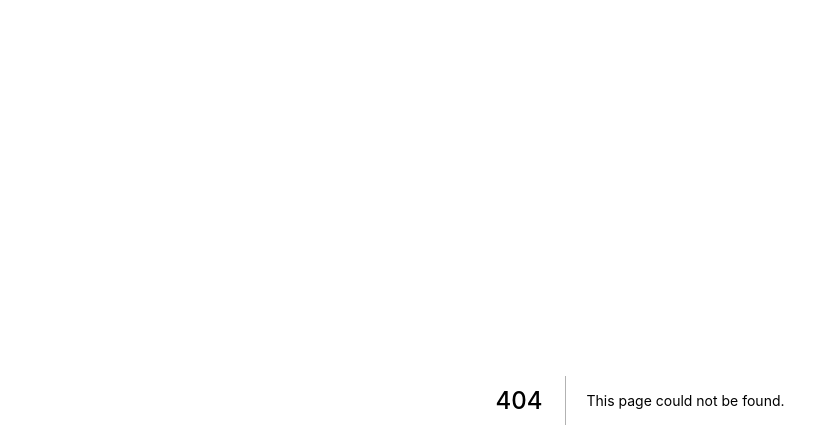
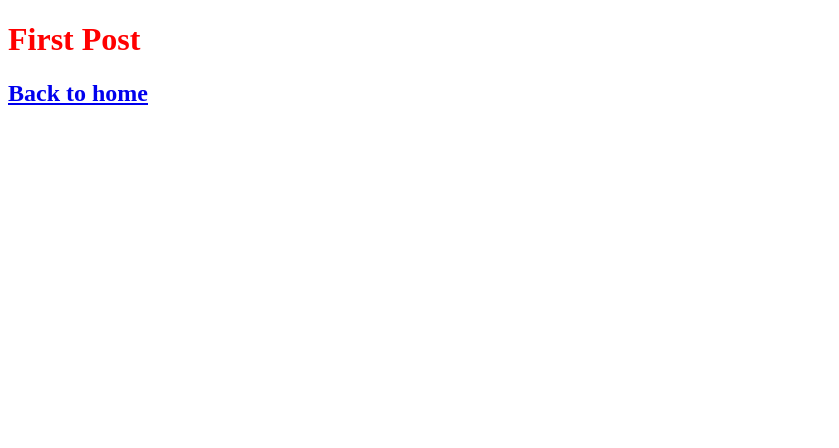
Before and after one commit to adrayv/coffee, a Next.js app: page /posts/first-post in a window 1280 px wide. Before the commit this address had no page. Shown: the top 448 px of the page, without its empty margins (0-839 px from the left). Built offline with nearby package versions, Linux system fonts and the light colour scheme.

Commit message:
added styling and linking

```diff
--- a/package.json
+++ b/package.json
@@ -35,9 +35,11 @@
   "dependencies": {
     "next": "^9.4.4",
     "react": "^16.13.1",
-    "react-dom": "^16.13.1"
+    "react-dom": "^16.13.1",
+    "styled-components": "^5.1.1"
   },
   "devDependencies": {
+    "babel-plugin-styled-components": "^1.10.7",
     "husky": "^4.2.5",
     "lint-staged": "^10.2.6",
     "prettier": "^2.0.5",
--- /dev/null
+++ b/pages/_document.js
@@ -0,0 +1,29 @@
+import Document from 'next/document';
+import { ServerStyleSheet } from 'styled-components';
+
+export default class MyDocument extends Document {
+  static async getInitialProps(ctx) {
+    const sheet = new ServerStyleSheet();
+    const originalRenderPage = ctx.renderPage;
+
+    try {
+      ctx.renderPage = () =>
+        originalRenderPage({
+          enhanceApp: App => props => sheet.collectStyles(<App {...props} />),
+        });
+
+      const initialProps = await Document.getInitialProps(ctx);
+      return {
+        ...initialProps,
+        styles: (
+          <>
+            {initialProps.styles}
+            {sheet.getStyleElement()}
+          </>
+        ),
+      };
+    } finally {
+      sheet.seal();
+    }
+  }
+}
--- a/pages/index.js
+++ b/pages/index.js
@@ -9,7 +9,9 @@ const Home = () => (
     <Nav />
 
     <div className="hero">
-      <h1 className="title">Learn Next!</h1>
+      <h1 className="title">
+        Learn <Link href="/posts/first-post">Next!</Link>
+      </h1>
       <p className="description">
         To get started, edit <code>pages/index.js</code> and save to reload.
       </p>
@@ -38,6 +40,8 @@ const Home = () => (
         </Link>
       </div>
     </div>
+
+    <img src="/vercel.svg" alt="Vercel Logo" className="logo" />
 
     <style jsx>{`
       .hero {
--- /dev/null
+++ b/pages/posts/first-post.js
@@ -0,0 +1,24 @@
+import React from 'react';
+import Link from 'next/link';
+import Head from 'next/head';
+import styled from 'styled-components';
+
+const Text = styled.h1`
+  color: red;
+`;
+
+export default function FirstPost() {
+  return (
+    <>
+      <Head>
+        <title>first post</title>
+      </Head>
+      <Text>First Post</Text>
+      <h2>
+        <Link href="/">
+          <a>Back to home</a>
+        </Link>
+      </h2>
+    </>
+  );
+}
```
Also changed, not shown: .babelrc (added), 1 other file (tests, documents, lock files or other folders).
